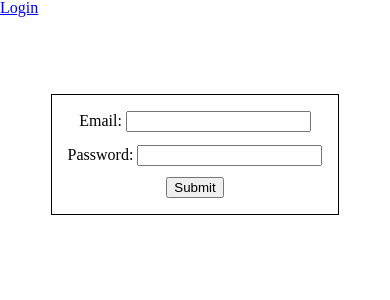
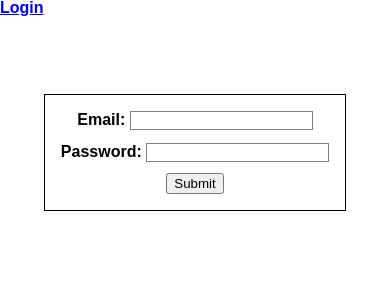
Before and after one commit to danieljoonkimm/Yippido, a React app in the folder client/: page /login in a window 390 px wide. Shown: the top 300 px of the page. Built offline with nearby package versions, Linux system fonts and the light colour scheme; the HTML template or start-up script is replaced by a standard one.

Commit message:
[fix] fixing login scss

```diff
--- a/client/global/global.scss
+++ b/client/global/global.scss
@@ -1,5 +1,6 @@
 @import "../../../node_modules/include-media/dist/_include-media.scss";
 @import url(https://fonts.googleapis.com/css?family=Raleway);
+
 
 html,
 body,
@@ -107,6 +108,8 @@ section {
 }
 body {
   line-height: 1;
+  font-family: "Montserrat", sans-serif;
+  font-weight: bold;
 }
 ol,
 ul {
--- a/client/src/components/Login/index.jsx
+++ b/client/src/components/Login/index.jsx
@@ -34,14 +34,16 @@ class Login extends Component {
         <form className="login_form" onSubmit={this.handleSubmit.bind(this)}>
           <label className="login_form_label">
             Email:{" "}
-            <input className="login_email"
+            <input
+              className="login_email"
               type="text"
               name="email"
               onChange={this.handleChange.bind(this)}
             />
             <br />
             Password:{" "}
-            <input className="login_password"
+            <input
+              className="login_password"
               type="text"
               name="password"
               onChange={this.handleChange.bind(this)}
--- a/client/src/components/Login/login.scss
+++ b/client/src/components/Login/login.scss
@@ -17,14 +17,41 @@
     padding: 1em;
 
     .login_form_label {
-
       .login_email {
         margin-bottom: 1em;
       }
 
       .login_password {
-        margin-bottom: .8em;
+        margin-bottom: 0.8em;
       }
     }
   }
 }
+
+//mobile
+@media only screen and (max-width: 425px) {
+  .login_container {
+
+    .login_form {
+
+      .login_form_label {
+
+        .login_email {
+          border: 1px solid gray;
+        }
+
+        .login_password {
+          border: 1px solid gray;
+        }
+      }
+    }
+  }
+}
+
+@media only screen and (min-width: 426px) and (max-width: 960px) {
+
+}
+
+@media only screen and (min-width: 961px) {
+
+}
```
Also changed, not shown: client/public/dist/bundle.js.
